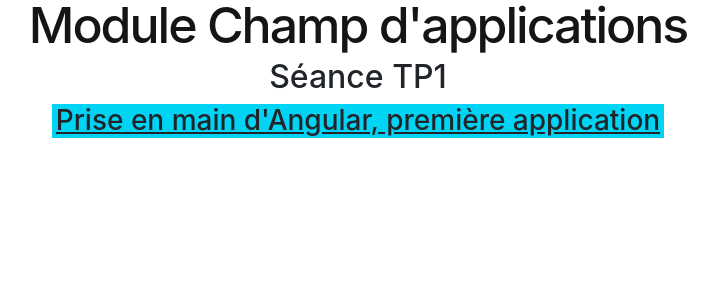
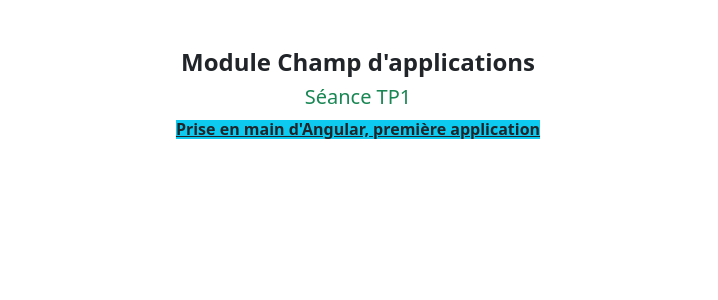
Before and after one commit to Pacoud/TP1_ANGULAR, an Angular app: page / in a window 1280 px wide. Shown: the top 300 px of the page, without its empty margins (282-1000 px from the left). Built offline with nearby package versions, Linux system fonts and the light colour scheme.

Commit message:
Ajouts titres avec styles bootstrap(corrigé)

```diff
--- a/src/app/app.html
+++ b/src/app/app.html
@@ -7,188 +7,19 @@
 <!-- * * * * * * * to get started with your project! * * * * * * * -->
 <!-- * * * * * * * * * * * * * * * * * * * * * * * * * * * * * * * -->
 
-<style>
-  :host {
-    --bright-blue: oklch(51.01% 0.274 263.83);
-    --electric-violet: oklch(53.18% 0.28 296.97);
-    --french-violet: oklch(47.66% 0.246 305.88);
-    --vivid-pink: oklch(69.02% 0.277 332.77);
-    --hot-red: oklch(61.42% 0.238 15.34);
-    --orange-red: oklch(63.32% 0.24 31.68);
 
-    --gray-900: oklch(19.37% 0.006 300.98);
-    --gray-700: oklch(36.98% 0.014 302.71);
-    --gray-400: oklch(70.9% 0.015 304.04);
+<div class="mt-5 text-center">
+  <h1 class="h4 fw-semibold"> Module Champ d'applications
 
-    --red-to-pink-to-purple-vertical-gradient: linear-gradient(180deg,
-        var(--orange-red) 0%,
-        var(--vivid-pink) 50%,
-        var(--electric-violet) 100%);
+  </h1>
 
-    --red-to-pink-to-purple-horizontal-gradient: linear-gradient(90deg,
-        var(--orange-red) 0%,
-        var(--vivid-pink) 50%,
-        var(--electric-violet) 100%);
+  <h2 class="h5 text-success">
+    Séance {{ nom_TP }}
+  </h2>
 
-    --pill-accent: var(--bright-blue);
-
-    font-family: "Inter", -apple-system, BlinkMacSystemFont, "Segoe UI", Roboto,
-      Helvetica, Arial, sans-serif, "Apple Color Emoji", "Segoe UI Emoji",
-      "Segoe UI Symbol";
-    box-sizing: border-box;
-    -webkit-font-smoothing: antialiased;
-    -moz-osx-font-smoothing: grayscale;
-  }
-
-  h1 {
-    font-size: 3.125rem;
-    color: var(--gray-900);
-    font-weight: 500;
-    line-height: 100%;
-    letter-spacing: -0.125rem;
-    margin: 0;
-    font-family: "Inter Tight", -apple-system, BlinkMacSystemFont, "Segoe UI", Roboto,
-      Helvetica, Arial, sans-serif, "Apple Color Emoji", "Segoe UI Emoji",
-      "Segoe UI Symbol";
-  }
-
-  p {
-    margin: 0;
-    color: var(--gray-700);
-  }
-
-  main {
-    width: 100%;
-    min-height: 100%;
-    display: flex;
-    justify-content: center;
-    align-items: center;
-    padding: 1rem;
-    box-sizing: inherit;
-    position: relative;
-  }
-
-  .angular-logo {
-    max-width: 9.2rem;
-  }
-
-  .content {
-    display: flex;
-    justify-content: space-around;
-    width: 100%;
-    max-width: 700px;
-    margin-bottom: 3rem;
-  }
-
-  .content h1 {
-    margin-top: 1.75rem;
-  }
-
-  .content p {
-    margin-top: 1.5rem;
-  }
-
-  .divider {
-    width: 1px;
-    background: var(--red-to-pink-to-purple-vertical-gradient);
-    margin-inline: 0.5rem;
-  }
-
-  .pill-group {
-    display: flex;
-    flex-direction: column;
-    align-items: start;
-    flex-wrap: wrap;
-    gap: 1.25rem;
-  }
-
-  .pill {
-    display: flex;
-    align-items: center;
-    --pill-accent: var(--bright-blue);
-    background: color-mix(in srgb, var(--pill-accent) 5%, transparent);
-    color: var(--pill-accent);
-    padding-inline: 0.75rem;
-    padding-block: 0.375rem;
-    border-radius: 2.75rem;
-    border: 0;
-    transition: background 0.3s ease;
-    font-family: var(--inter-font);
-    font-size: 0.875rem;
-    font-style: normal;
-    font-weight: 500;
-    line-height: 1.4rem;
-    letter-spacing: -0.00875rem;
-    text-decoration: none;
-    white-space: nowrap;
-  }
-
-  .pill:hover {
-    background: color-mix(in srgb, var(--pill-accent) 15%, transparent);
-  }
-
-  .pill-group .pill:nth-child(6n + 1) {
-    --pill-accent: var(--bright-blue);
-  }
-
-  .pill-group .pill:nth-child(6n + 2) {
-    --pill-accent: var(--electric-violet);
-  }
-
-  .pill-group .pill:nth-child(6n + 3) {
-    --pill-accent: var(--french-violet);
-  }
-
-  .pill-group .pill:nth-child(6n + 4),
-  .pill-group .pill:nth-child(6n + 5),
-  .pill-group .pill:nth-child(6n + 6) {
-    --pill-accent: var(--hot-red);
-  }
-
-  .pill-group svg {
-    margin-inline-start: 0.25rem;
-  }
-
-  .social-links {
-    display: flex;
-    align-items: center;
-    gap: 0.73rem;
-    margin-top: 1.5rem;
-  }
-
-  .social-links path {
-    transition: fill 0.3s ease;
-    fill: var(--gray-400);
-  }
-
-  .social-links a:hover svg path {
-    fill: var(--gray-900);
-  }
-
-  @media screen and (max-width: 650px) {
-    .content {
-      flex-direction: column;
-      width: max-content;
-    }
-
-    .divider {
-      height: 1px;
-      width: 100%;
-      background: var(--red-to-pink-to-purple-horizontal-gradient);
-      margin-block: 1.5rem;
-    }
-  }
-</style>
-
-
-<h1 class="mt-12 text-center text-2xl font-semibold text-gray-900"> Module Champ d'applications </h1>
-
-<h2 class="mt-2 text-center text-lg font-medium text-green-600">
-  Séance {{ nom_TP }}
-</h2>
-
-<h3 class="mx-auto mt-2 w-fit bg-cyan-400 px-1 text-center text-base font-semibold text-gray-900 underline">
-  Prise en main d'Angular, première application
-</h3>
+  <h3 class="h6 d-inline-block bg-info text-dark fw-semibold text-decoration-underline">
+    {{resumeSeance}}
+  </h3>
+</div>
 
 <router-outlet />
--- a/src/app/app.ts
+++ b/src/app/app.ts
@@ -9,6 +9,7 @@ import { RouterOutlet } from '@angular/router';
 })
 export class App {
   nom_TP = "TP1";
+  resumeSeance = "Prise en main d'Angular, première application";
   protected readonly title = signal('TP1_ANGULAR');
 
 }
--- /dev/null
+++ b/src/app/etudiant/etudiant.html
@@ -0,0 +1 @@
+<p>etudiant works!</p>
--- a/src/styles.css
+++ b/src/styles.css
@@ -1,3 +1,4 @@
 /* You can add global styles to this file, and also import other style files */
 
-@import 'tailwindcss';
+/*@import 'tailwindcss';*/
+@import "bootstrap/dist/css/bootstrap.min.css";
```
Also changed, not shown: src/app/etudiant/etudiant.ts (added, +9 -0 lines), src/app/etudiant/etudiant.css (added), 1 other file (tests, documents, lock files or other folders).
